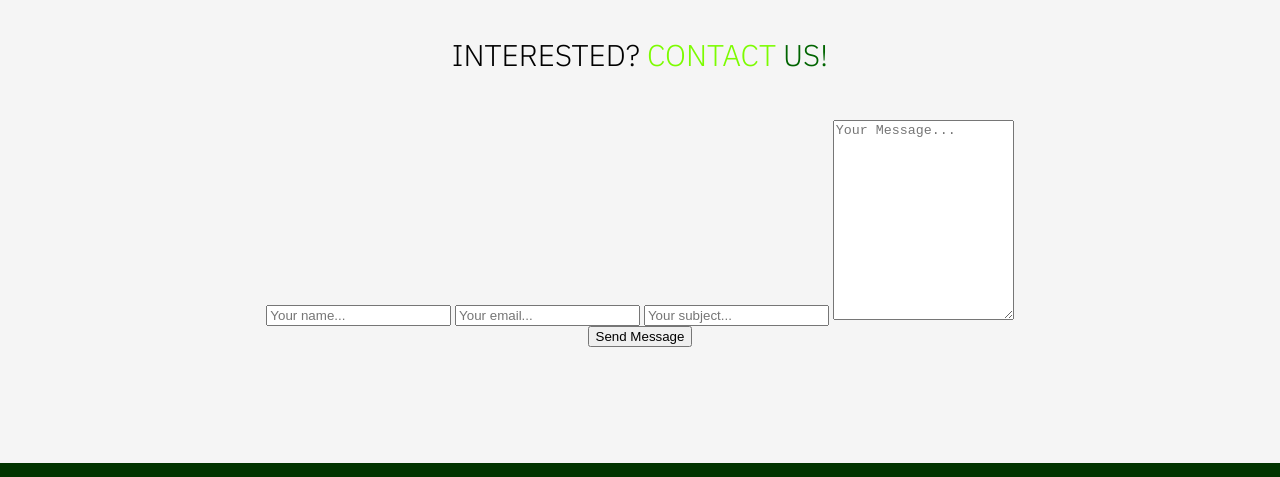
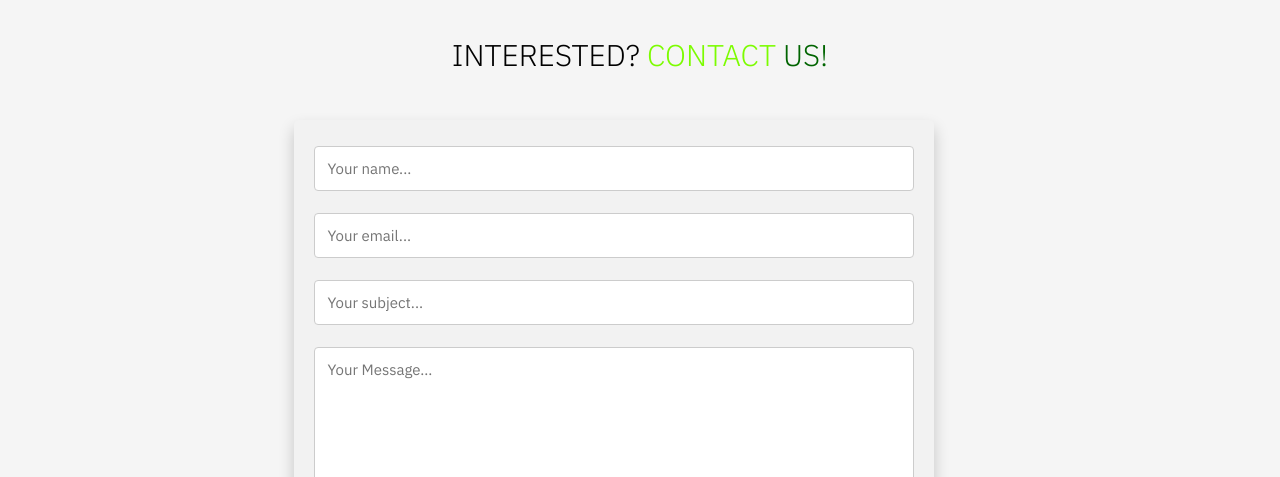
Before and after one commit to Gongsta/Memofood, a plain HTML site: page home.html in a window 1280 px wide. Shown: the part 3730-4207 px from the top of the page. Drawn offline with nearby package versions, Linux system fonts and the light colour scheme.

Commit message:
Update stylesheet.css

```diff
--- a/stylesheet.css
+++ b/stylesheet.css
@@ -365,4 +365,47 @@ th, td {border-bottom: 1px solid #ddd;}
               color: white;
             }
 
+            .contact {
+                border-radius: 5px;
+                background-color: #f2f2f2;
+                padding: 20px;
+                position: relative;
+                left: 23%;
+                width: 50%;
+                box-shadow: 0px 8px 16px 0px rgba(0,0,0,0.2);
+                z-index: 0;
+            }
+
+            input[type=text], select, textarea {
+                width: 100%;
+                padding: 12px;
+                border: 1px solid #ccc;
+                border-radius: 4px;
+                box-sizing: border-box;
+                margin-top: 6px;
+                margin-bottom: 16px;
+                font-family: IBM Plex Sans;
+                font-size: 15;
+                resize: vertical;
+            }
+
+            input[type=submit] {
+                background-color: #006400;
+                color: white;
+                font-size: 15;
+                font-weight: 500;
+                font-family: IBM Plex Sans;
+                padding: 12px 20px;
+                border: none;
+                border-radius: 4px;
+                cursor: pointer;
+                box-shadow: 0px 8px 16px 0px rgba(0,0,0,0.2);
+            }
+
+            input[type=submit]:hover {
+                background-color: #003000;
+                color: white;
+                box-shadow: 0px 8px 16px 0px rgba(0,0,0,0.2);
+            }
+
 /* END - Text Styles */
```
